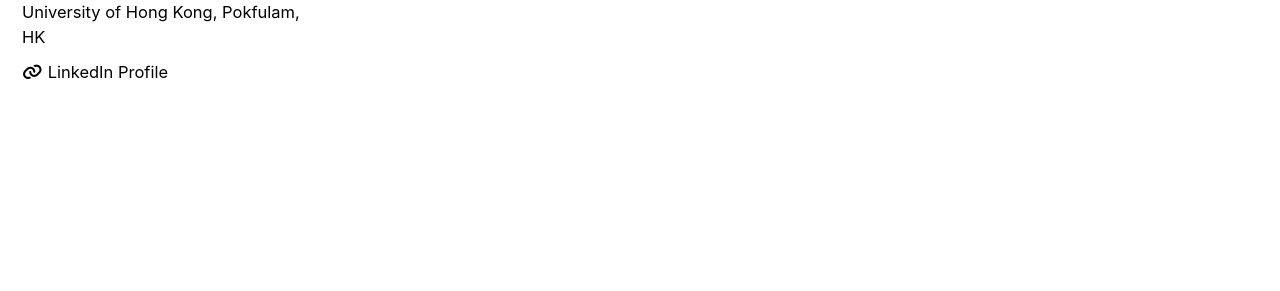
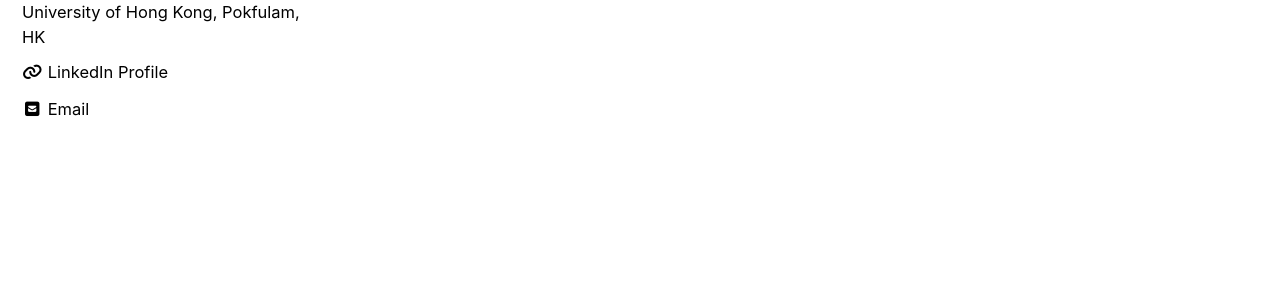
Before and after one commit to yuyuanecon/yuyuanecon.github.io, a Jekyll site: the page built from index.html, in a window 1280 px wide. Shown: the part 441-732 px from the top of the page. Built offline with Jekyll 4.4.1, drawn with Linux system fonts in a browser that asks for light colours; cached includes are drawn as plain includes; the list of posts is cut into pages by our own code.

Commit message:
Update _config.yml

```diff
--- a/_config.yml
+++ b/_config.yml
@@ -117,7 +117,7 @@ author:
   avatar           : "/assets/images/bio_hku_compressed.jpg" # path of avatar image, e.g. "/assets/images/bio-photo.jpg"
   bio              : "Ph.D. candidate in Economics at HKU Buesiness School, specializing in international finance."
   location         : "1120, K.K. Leung Building, The University of Hong Kong, Pokfulam, HK"
-  #email            : "yzhang20@connect.hku.hk"
+  email            : "yzhang20@connect.hku.hk"
   links:
      - label: "LinkedIn Profile"
        #icon: "fab-brands fa-linkedin"
```
